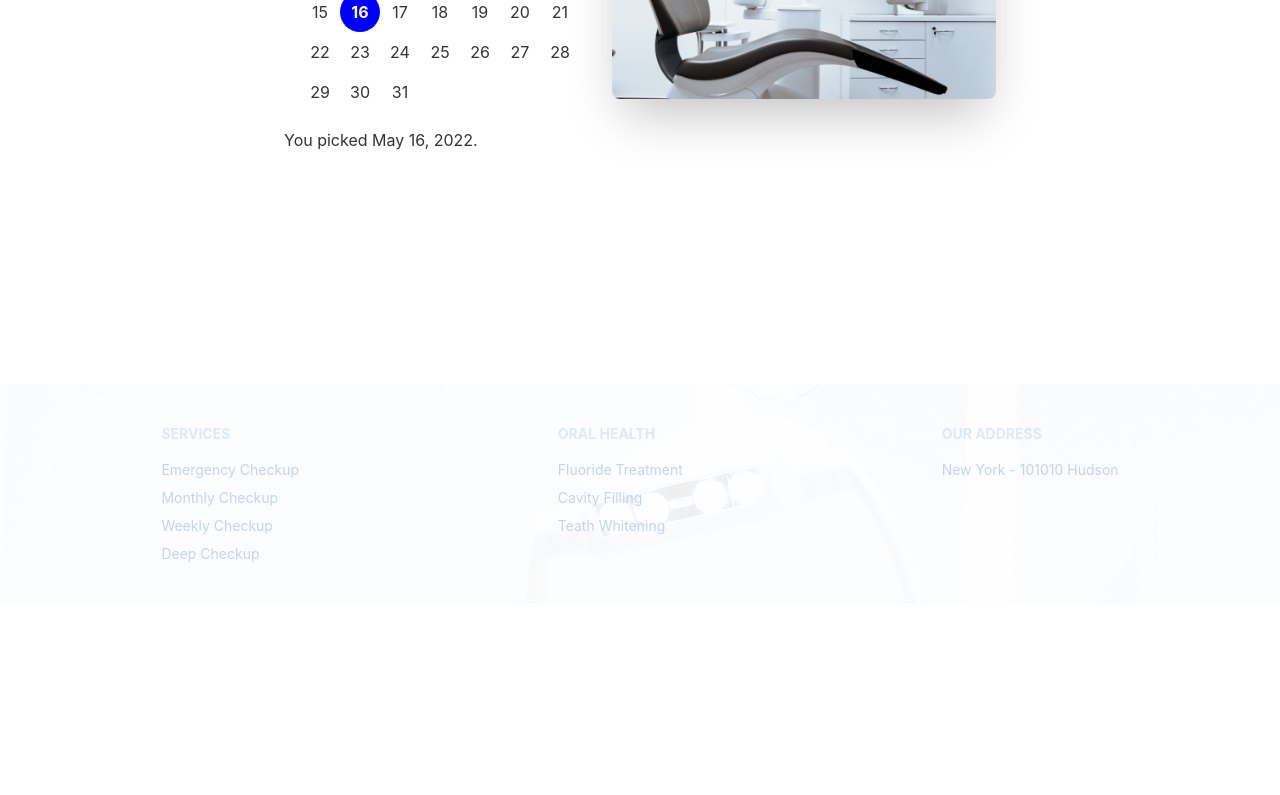
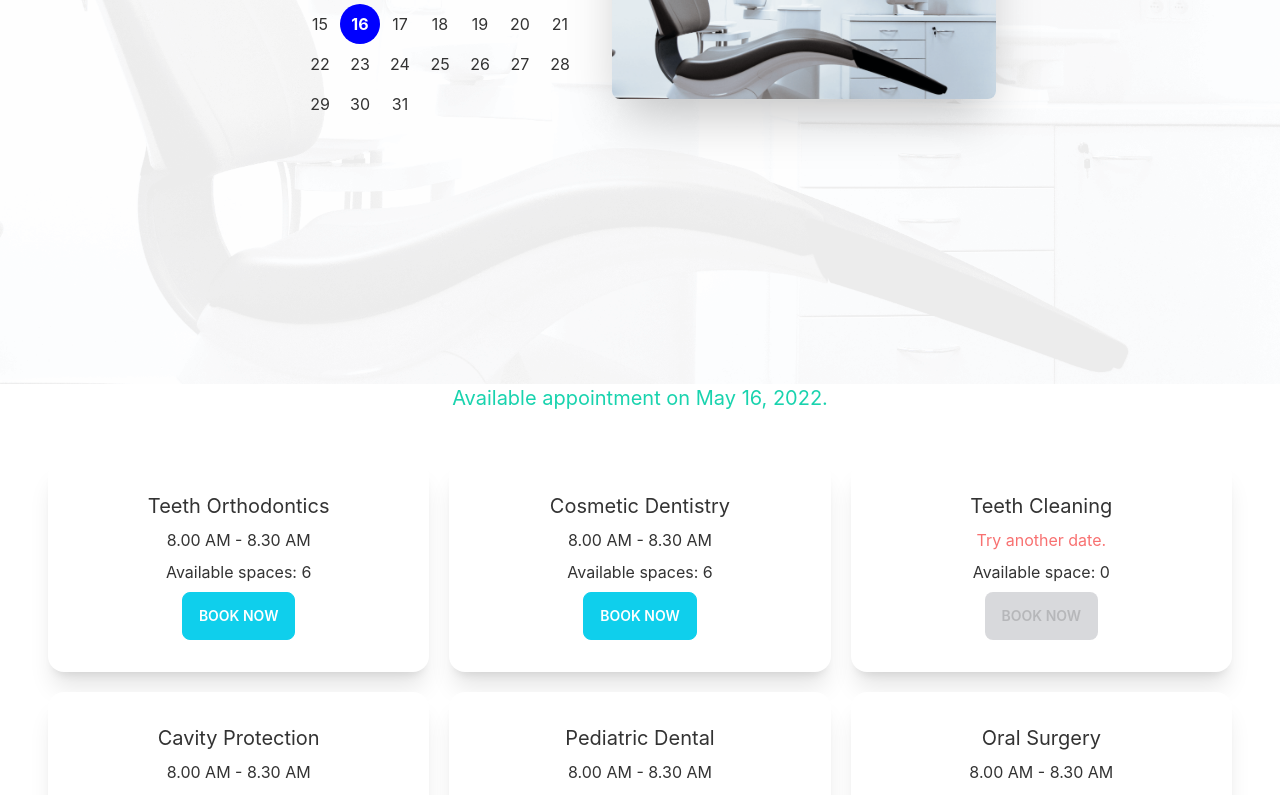
Before and after one commit to aishadhin/doctors-portal-frontend, a React (Create React App) app: page /appointment in a window 1280 px wide. Shown: the part 480-1275 px from the top of the page. Before the commit the page ends 1084 px from the top, so only its background shows below. Built offline with nearby package versions, Linux system fonts and the light colour scheme.

Commit message:
appointment section design

```diff
--- /dev/null
+++ b/public/Services.json
@@ -0,0 +1,67 @@
+[
+    {
+        "_id":1,
+        "name": "Teeth Orthodontics",
+        "slots": [
+            "8.00 AM - 8.30 AM",
+            "8.30 AM - 9.00 AM",
+            "9.00 AM - 9.30 AM",
+            "9.30 AM - 10.00 AM",
+            "10.00 AM - 10.30 AM",
+            "10.30 AM - 11.00 AM"
+        ]
+    },
+    {
+        "_id":2,
+        "name": "Cosmetic Dentistry",
+        "slots": [
+            "8.00 AM - 8.30 AM",
+            "8.30 AM - 9.00 AM",
+            "9.00 AM - 9.30 AM",
+            "9.30 AM - 10.00 AM",
+            "10.00 AM - 10.30 AM",
+            "10.30 AM - 11.00 AM"
+        ]
+    },
+    {
+        "_id":3,
+        "name": "Teeth Cleaning",
+        "slots": []
+    },
+    {
+        "_id":4,
+        "name": "Cavity Protection",
+        "slots": [
+            "8.00 AM - 8.30 AM",
+            "8.30 AM - 9.00 AM",
+            "9.00 AM - 9.30 AM",
+            "9.30 AM - 10.00 AM",
+            "10.00 AM - 10.30 AM",
+            "10.30 AM - 11.00 AM"
+        ]
+    },
+    {
+        "_id":5,
+        "name": "Pediatric Dental",
+        "slots": [
+            "8.00 AM - 8.30 AM",
+            "8.30 AM - 9.00 AM",
+            "9.00 AM - 9.30 AM",
+            "9.30 AM - 10.00 AM",
+            "10.00 AM - 10.30 AM",
+            "10.30 AM - 11.00 AM"
+        ]
+    },
+    {
+        "_id":6,
+        "name": "Oral Surgery",
+        "slots": [
+            "8.00 AM - 8.30 AM",
+            "8.30 AM - 9.00 AM",
+            "9.00 AM - 9.30 AM",
+            "9.30 AM - 10.00 AM",
+            "10.00 AM - 10.30 AM",
+            "10.30 AM - 11.00 AM"
+        ]
+    }
+]
--- a/src/Pages/Appointment/Appointment.js
+++ b/src/Pages/Appointment/Appointment.js
@@ -1,14 +1,17 @@
-import React from 'react';
-import Footer from '../Shared/Footer';
-import AppointmentBanner from './AppointmentBanner';
+import React, { useState } from "react";
+import Footer from "../Shared/Footer";
+import AppointmentBanner from "./AppointmentBanner";
+import AvailableAppointment from "./AvailableAppointment";
 
 const Appointment = () => {
-    return (
-        <div>
-            <AppointmentBanner></AppointmentBanner>
-            <Footer></Footer>
-        </div>
-    );
+  const [date, setDate] = useState(new Date());
+  return (
+    <div>
+      <AppointmentBanner date={date} setDate={setDate}></AppointmentBanner>
+      <AvailableAppointment date={date} setDate={setDate}></AvailableAppointment>
+      <Footer></Footer>
+    </div>
+  );
 };
 
 export default Appointment;
--- a/src/Pages/Appointment/AppointmentBanner.js
+++ b/src/Pages/Appointment/AppointmentBanner.js
@@ -1,18 +1,18 @@
-import React, { useState } from "react";
+import React from "react";
 import chair from "../../../src/assets/images/chair.png";
 import { DayPicker } from "react-day-picker";
 import "react-day-picker/dist/style.css";
-import { format } from "date-fns";
+import bg from "../../../src/assets/images/bg.png";
 
-const AppointmentBanner = () => {
-  const [date, setDate] = useState(new Date());
+const AppointmentBanner = ({date , setDate}) => {
+
   return (
-    <div class="hero min-h-screen">
+    <div class="hero min-h-screen" style={{backgroundImage: `url(${bg})`}}>
       <div class="hero-content flex-col lg:flex-row-reverse">
         <img src={chair} class="max-w-sm rounded-lg shadow-2xl" alt="" />
         <div>
           <DayPicker mode="single" selected={date} onSelect={setDate} />
-          <p>You picked {format(date, 'PP')}.</p>
+
         </div>
 
       </div>
--- /dev/null
+++ b/src/Pages/Appointment/AppointmentService.js
@@ -0,0 +1,34 @@
+import React from "react";
+
+const AppointmentService = ({ service }) => {
+  const { name, slots } = service;
+  return (
+    <div class="card lg:max-w-lg bg-base-100 shadow-xl">
+      <div class="card-body">
+        <h2 class="text-center text-xl">{name}</h2>
+        <p className="text-center">
+          {slots.length > 0 ? (
+            <span>{slots[0]}</span>
+          ) : (
+            <span className="text-red-400">
+              Try another date.
+            </span>
+          )}
+        </p>
+        <p className="text-center">
+          Available {slots.length > 1 ? "spaces" : "space"}: {slots.length}
+        </p>
+        <div class="card-actions justify-center">
+          <button
+            disabled={slots.length === 0}
+            class="btn btn-primary text-white"
+          >
+            Book Now
+          </button>
+        </div>
+      </div>
+    </div>
+  );
+};
+
+export default AppointmentService;
--- /dev/null
+++ b/src/Pages/Appointment/AvailableAppointment.js
@@ -0,0 +1,27 @@
+import { format } from "date-fns";
+import React, { useEffect, useState } from "react";
+import AppointmentService from "./AppointmentService";
+
+const AvailableAppointment = ({ date }) => {
+  const [services, setService] = useState([]);
+  useEffect(() => {
+    fetch("Services.json")
+      .then((res) => res.json())
+      .then((data) => setService(data));
+  }, []);
+  return (
+    <div>
+      <p className="text-xl text-secondary text-center">
+        Available appointment on {format(date, "PP")}.
+      </p>
+
+      <div className="p-12 grid grid-cols-1 md:grid-cols-2 lg:grid-cols-3 gap-5">
+        {services.map((service) => (
+          <AppointmentService key={service._id} service={service} ></AppointmentService>
+        ))}
+      </div>
+    </div>
+  );
+};
+
+export default AvailableAppointment;
```
